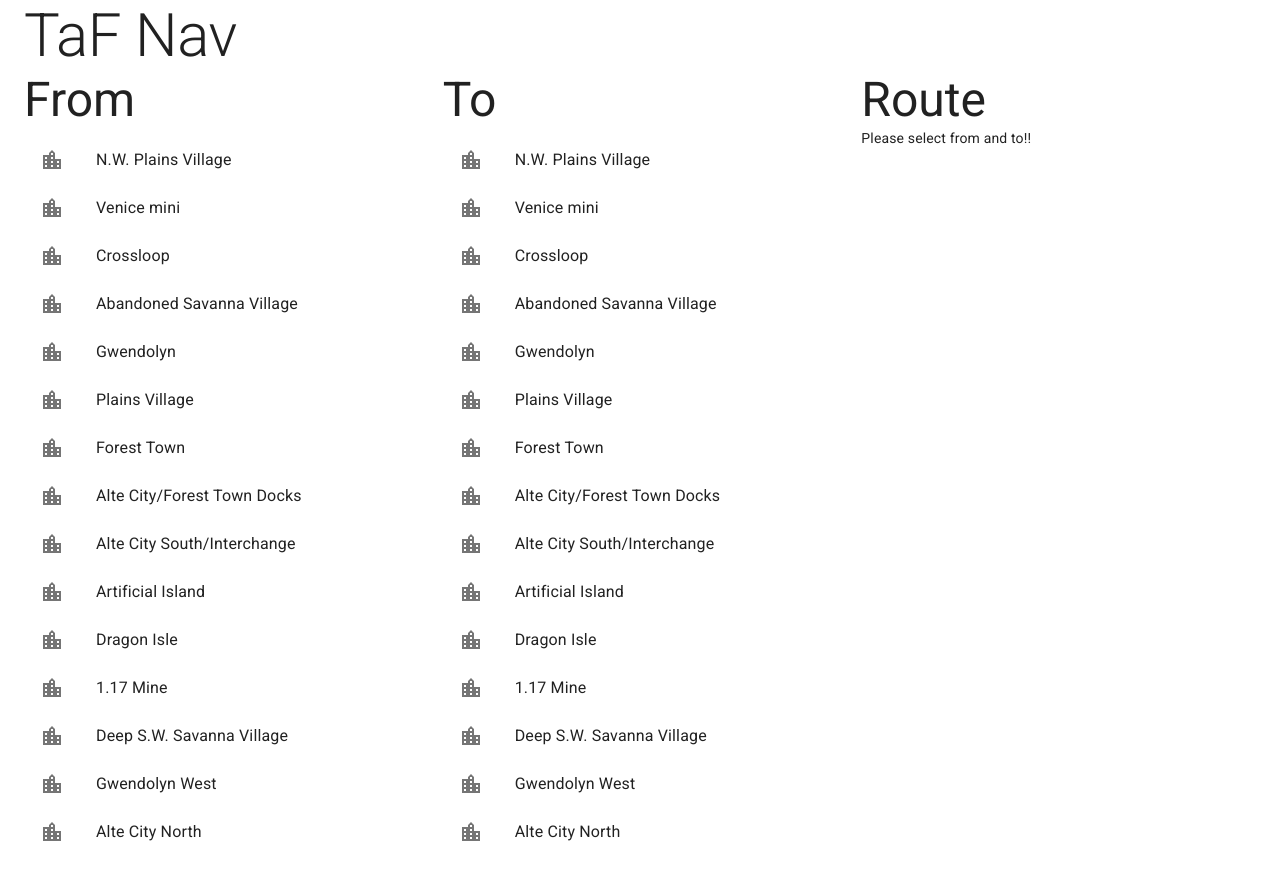
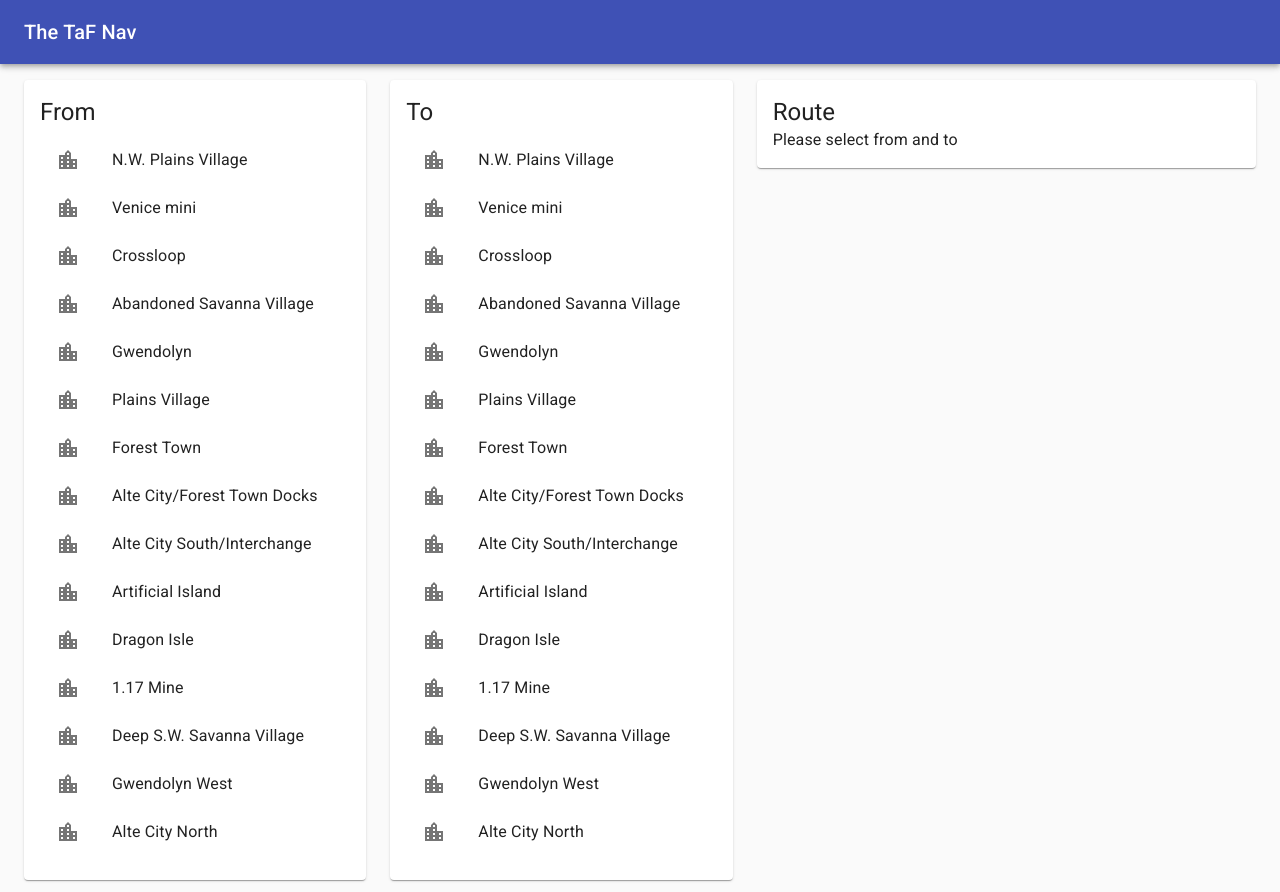
Before and after one commit to tackley/taf-nav, a Next.js app: page / in a window 1280 px wide. Built offline with nearby package versions, Linux system fonts and the light colour scheme.

Commit message:
Basic route display

```diff
--- a/pages/index.tsx
+++ b/pages/index.tsx
@@ -1,33 +1,59 @@
-import { Container, Grid, Typography } from "@material-ui/core";
+import {
+  AppBar,
+  Box,
+  Container,
+  Grid,
+  Paper,
+  Toolbar,
+  Typography,
+} from "@material-ui/core";
 import React, { useState } from "react";
 import { CityList } from "../src/components/CityList";
 import { DisplayRoute } from "../src/components/DisplayRoute";
+
+const ContentBox: React.FC<{ title: string }> = (props) => {
+  return (
+    <Paper>
+      <Box padding={2}>
+        <Typography variant="h5">{props.title}</Typography>
+        {props.children}
+      </Box>
+    </Paper>
+  );
+};
 
 export default function Home() {
   const [from, setFrom] = useState<string | null>(null);
   const [to, setTo] = useState<string | null>(null);
 
   return (
-    <Container>
-      <Typography variant="h2">TaF Nav</Typography>
-
+    <>
+      <AppBar position="static">
+        <Toolbar>
+          <Typography variant="h6">The TaF Nav</Typography>
+        </Toolbar>
+      </AppBar>
+      <Container maxWidth="lg">
+        <Box mt={2}>
           <Grid container spacing={3}>
             <Grid item xs>
-          <Typography variant="h3">From</Typography>
-
-          <CityList selected={from} onSelectionChange={setFrom}></CityList>
+              <ContentBox title="From">
+                <CityList selected={from} onSelectionChange={setFrom} />
+              </ContentBox>
             </Grid>
             <Grid item xs>
-          <Typography variant="h3">To</Typography>
+              <ContentBox title="To">
                 <CityList selected={to} onSelectionChange={setTo}></CityList>
-
+              </ContentBox>
             </Grid>
-        <Grid item xs>
-          <Typography variant="h3">Route</Typography>
-
+            <Grid item xs={5}>
+              <ContentBox title="Route">
                 <DisplayRoute from={from} to={to} />
+              </ContentBox>
             </Grid>
           </Grid>
+        </Box>
       </Container>
+    </>
   );
 }
--- a/src/components/DisplayRoute.tsx
+++ b/src/components/DisplayRoute.tsx
@@ -1,7 +1,16 @@
+import {
+  List,
+  ListItem,
+  ListItemIcon,
+  ListItemText,
+  Typography,
+} from "@material-ui/core";
+import _ from "lodash";
 import React, { useMemo } from "react";
 import { useEffect } from "react";
 import { findFastestRoutes, findRoutes } from "../custom_routing";
 import { PlaceName } from "../raw_data";
+import { LocationCity } from "@material-ui/icons";
 
 interface Props {
   from: string | null;
@@ -18,17 +27,48 @@ export const DisplayRoute = (props: Props) => {
   }, [from]);
 
   if (!from || !to || !result) {
-    return <div>Please select from and to!!</div>;
+    return <Typography>Please select from and to</Typography>;
   }
 
-  const route = result.get(to);
+  const bestRoute = result.get(to);
+
+  if (_.isNil(bestRoute) || !_.isFinite(bestRoute.totalDurationSecs)) {
+    return <Typography>No route found</Typography>;
+  }
 
   return (
-    <div>
-      from: {from} to: {to}<br/>
-      <pre>
-          {JSON.stringify(route, undefined, 2)}
-      </pre>
-    </div>
+    <>
+      <Typography>
+        The route from {from} to {to} will take{" "}
+        {bestRoute.totalDurationSecs.toLocaleString(undefined, {
+          maximumFractionDigits: 1,
+        })}{" "}
+        seconds.
+      </Typography>
+
+      <List>
+        <ListItem key={-1}>
+          <ListItemIcon>
+            <LocationCity />
+          </ListItemIcon>
+          <ListItemText primary={from} secondary="starting location" />
+        </ListItem>
+        {bestRoute.route.map((r, idx) => (
+          <>
+            <ListItem key={`${idx}-route`}>
+              <ListItemText
+                primary={`${r.durationSecs} seconds using ${r.type} to`}
+              />
+            </ListItem>
+            <ListItem key={`${idx}-loc`}>
+              <ListItemIcon>
+                <LocationCity />
+              </ListItemIcon>
+              <ListItemText primary={`${r.to}`} />
+            </ListItem>
+          </>
+        ))}
+      </List>
+    </>
   );
 };
--- a/src/custom_routing.ts
+++ b/src/custom_routing.ts
@@ -1,4 +1,4 @@
-import _, { xor } from "lodash";
+import _ from "lodash";
 import { buildGraph, EdgeAttributes, RouteGraph } from "./graph";
 import { PlaceName, RAILWAYS, SETTLEMENTS } from "./raw_data";
 
@@ -7,11 +7,6 @@ type NodeIdentifier = string;
 interface Edge extends EdgeAttributes {
   from: NodeIdentifier;
   to: NodeIdentifier;
-}
-
-interface GraphAccessor {
-  allNodes(): NodeIdentifier[];
-  edgesFor(n: NodeIdentifier): Edge[];
 }
 
 export interface BestRoute {
@@ -34,15 +29,9 @@ export function findFastestRoutes(graph: RouteGraph, start: PlaceName) {
 
   while (!_.isEmpty(q)) {
     q = _.sortBy(q, (n) => dist.get(n)!.totalDurationSecs);
-    console.log("sorted queue", q);
 
     const nodeToCheck = q.shift()!;
     const bestRouteToV = dist.get(nodeToCheck)!;
-
-    console.log(
-      `processing ${nodeToCheck}, best route to here is `,
-      JSON.stringify(bestRouteToV)
-    );
 
     graph.forEachUndirectedEdge(nodeToCheck, (_, attr, a, b) => {
       const target = a === nodeToCheck ? b : a;
@@ -57,7 +46,6 @@ export function findFastestRoutes(graph: RouteGraph, start: PlaceName) {
           route: [...bestRouteToV.route, edge],
           totalDurationSecs: altCost,
         };
-        console.log(`updating best route to ${target}`, newBestRoute);
         dist.set(target, newBestRoute);
       }
     });
@@ -65,9 +53,3 @@ export function findFastestRoutes(graph: RouteGraph, start: PlaceName) {
 
   return dist;
 }
-
-export function tackersAndFriendsRouteTest() {
-
-
-  findRoutes("Forest Town");
-}
--- a/src/theme.ts
+++ b/src/theme.ts
@@ -3,20 +3,6 @@ import { red } from '@material-ui/core/colors';
 
 // Create a theme instance.
 const theme = createMuiTheme({
-  palette: {
-    primary: {
-      main: '#556cd6',
-    },
-    secondary: {
-      main: '#19857b',
-    },
-    error: {
-      main: red.A400,
-    },
-    background: {
-      default: '#fff',
-    },
-  },
 });
 
 export default theme;
```
Lines whose indentation alone changed are shown as unchanged.
